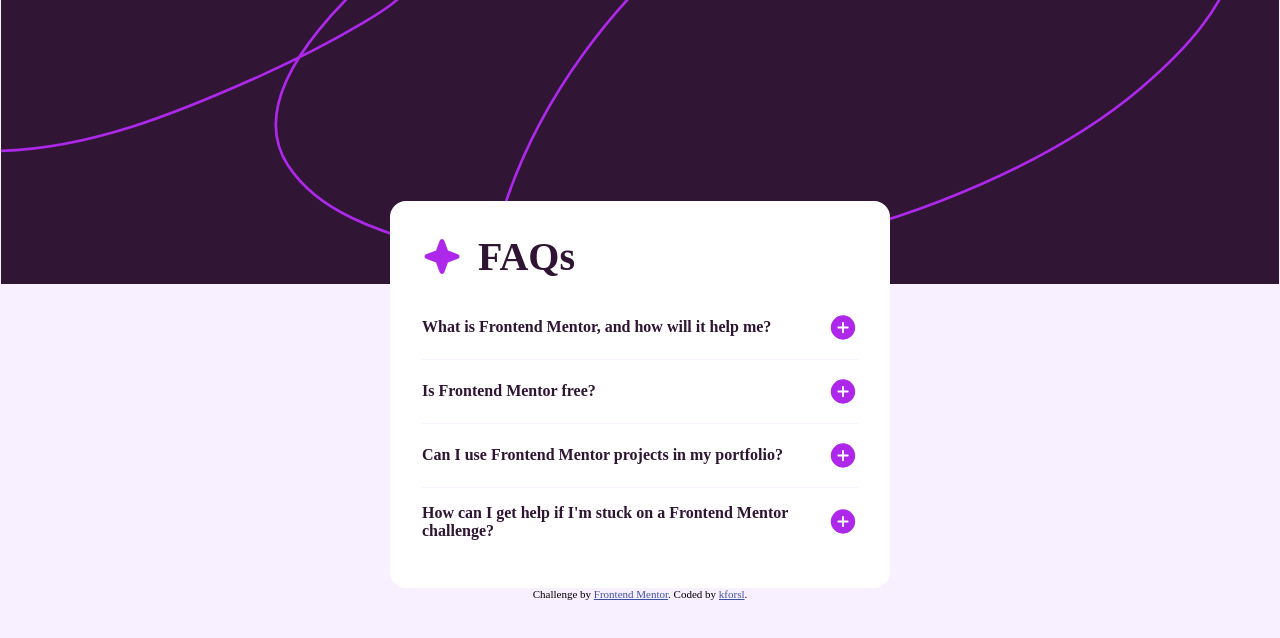
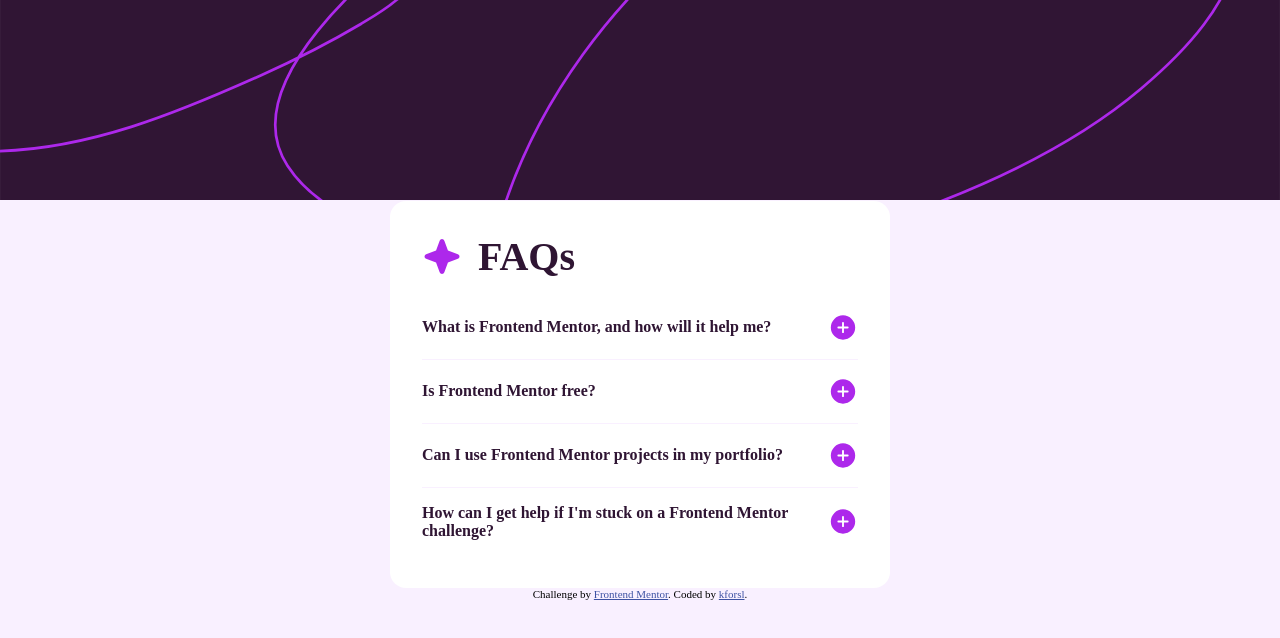
Before and after one commit to kforsl/FAQ-accordion, a plain HTML site: page index.html in a window 1280 px wide. Drawn offline with Linux system fonts and the light colour scheme.

Commit message:
moved background img

```diff
--- a/index.html
+++ b/index.html
@@ -24,6 +24,7 @@
 </head>
 
 <body>
+    <figure class="background-img"></figure>
     <article class="faq-card">
         <div class="faq-card__title-container">
             <img class="faq-card__icon" src="./assets/images/icon-star.svg" alt="star icon">
--- a/style.css
+++ b/style.css
@@ -5,16 +5,23 @@
 }
 
 body {
-    background-image: url(./assets/images/background-pattern-desktop.svg);
-    background-position: top;
-    background-repeat: no-repeat;
-    background-size: contain;
     background-color: hsl(275, 100%, 97%);
     display: flex;
     flex-direction: column;
     justify-content: center;
     align-items: center;
     min-height: 100vh;
+}
+
+.background-img {
+    background-image: url(./assets/images/background-pattern-desktop.svg);
+    background-position: top;
+    background-repeat: no-repeat;
+    background-size: cover;
+    position: absolute;
+    top: 0;
+    width: 100%;
+    height: 25%;
 }
 
 .d-none {
@@ -26,6 +33,7 @@
     padding: 2rem;
     background-color: hsl(0, 0%, 100%);
     border-radius: 16px;
+    margin: 0 1rem;
 }
 
 .faq-card__title-container {
```
